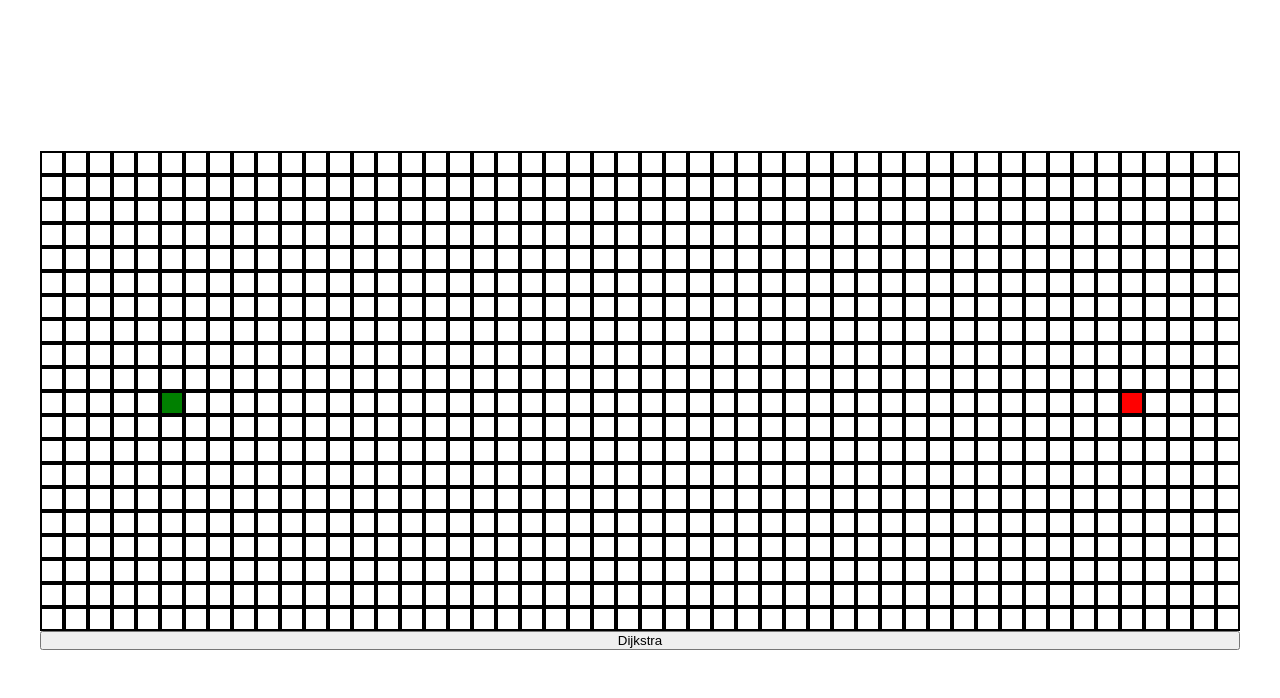
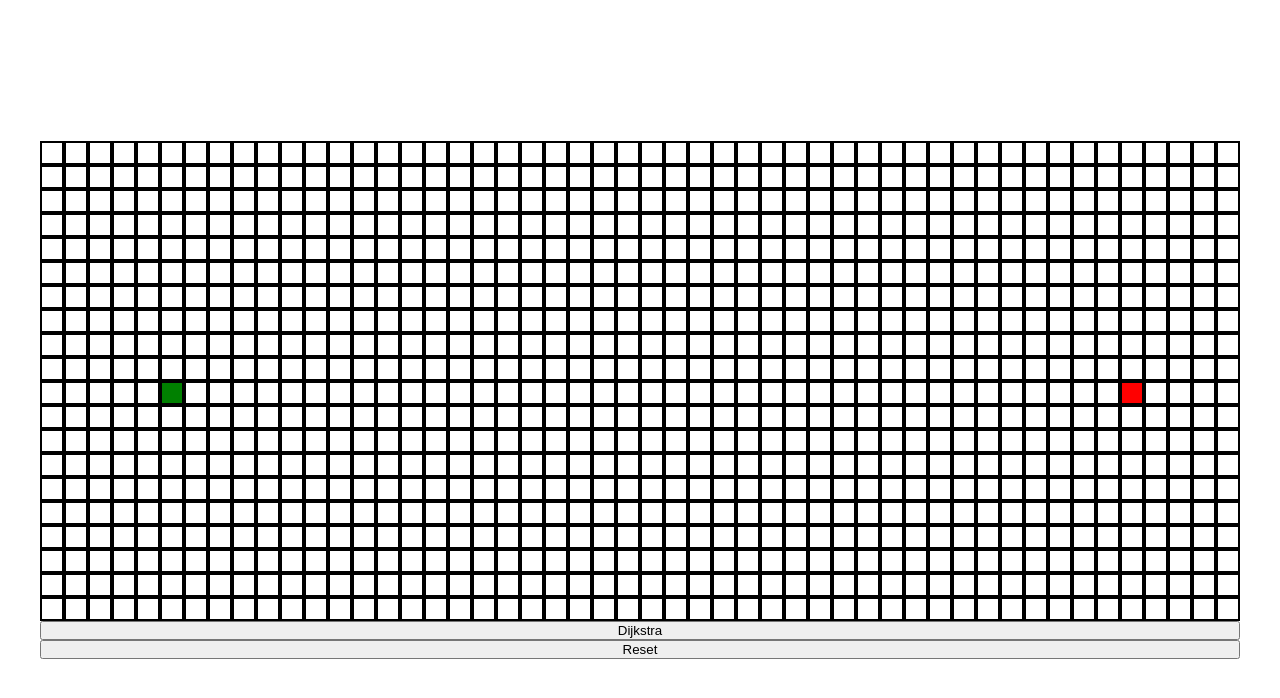
Before and after one commit to nick3point5/pathfinder, a React (Vite) app: page / in a window 1280 px wide. Shown: the top 698 px of the page. Built offline with nearby package versions, Linux system fonts and the light colour scheme.

Commit message:
reset button

```diff
--- a/src/components/Grid/Grid.jsx
+++ b/src/components/Grid/Grid.jsx
@@ -6,14 +6,16 @@ import { dijkstra, generateGrid, getPath } from '@/modules'
 export function Grid(props) {
 	const [start, setStart] = useState([10, 5])
 	const [end, setEnd] = useState([10, 45])
-	const [grid, setGrid] = useState(generateGrid(start, end, 20, 50))
+	const [rows, setRows] = useState(20)
+	const [columns, setColumns] = useState(50)
+	const [grid, setGrid] = useState(generateGrid(start, end, rows, columns))
 
 	function runDijkstra() {
 		const startNode = grid[start[0]][start[1]]
 		const endNode = grid[end[0]][end[1]]
 		const visitedOrder = dijkstra(grid, startNode, endNode)
 		const pathOrder = getPath(endNode)
-		animate(visitedOrder, pathOrder, 1)
+		animate(visitedOrder, pathOrder, 100)
 	}
 
 	function animate(visitedOrder, pathOrder, speedFactor) {
@@ -34,6 +36,18 @@ export function Grid(props) {
 		}
 	}
 
+	function resetGrid() {
+		grid.forEach(rows => {
+			rows.forEach(node => {
+				node.element.current.classList.remove('node-visited')
+				node.element.current.classList.remove('node-path')
+			})
+		})
+		const freshGrid = generateGrid(start, end, rows, columns)
+
+		setGrid(freshGrid)
+	}
+
 	return (
 		<div className='Grid'>
 			<div className='node-grid'>
@@ -49,6 +63,9 @@ export function Grid(props) {
 				})}
 			</div>
 			<button onClick={runDijkstra}>Dijkstra</button>
+			<button onClick={resetGrid}>
+        Reset
+      </button>
 		</div>
 	)
 }
--- a/src/components/Grid/Node/Node.jsx
+++ b/src/components/Grid/Node/Node.jsx
@@ -1,10 +1,16 @@
 import './Node.css'
+import { useRef } from 'react'
+export function Node({ node }) {
+	const ref = useRef(null)
+	let { isStart, isEnd, row, column } = node
 
-export function Node({ node }) {
-	let { isStart, isEnd, row, column, element } = node
 	let classes = 'Node'
 	if (isStart) classes += ' start'
 	if (isEnd) classes += ' end'
 
-	return <div ref={element} className={classes} id={'node-' + row + '-' + column}></div>
+	node.element = ref
+
+	return (
+		<div ref={ref} className={classes} id={'node-' + row + '-' + column}></div>
+	)
 }
--- a/src/modules/generateGrid.js
+++ b/src/modules/generateGrid.js
@@ -14,7 +14,7 @@ export function  generateGrid(start, end, rows, columns) {
 			this.isWall = false
 			this.previousNode = null
 			this.neighbors = []
-			this.element = useRef(null)
+			this.element = null
 		}
 	}
 
```
